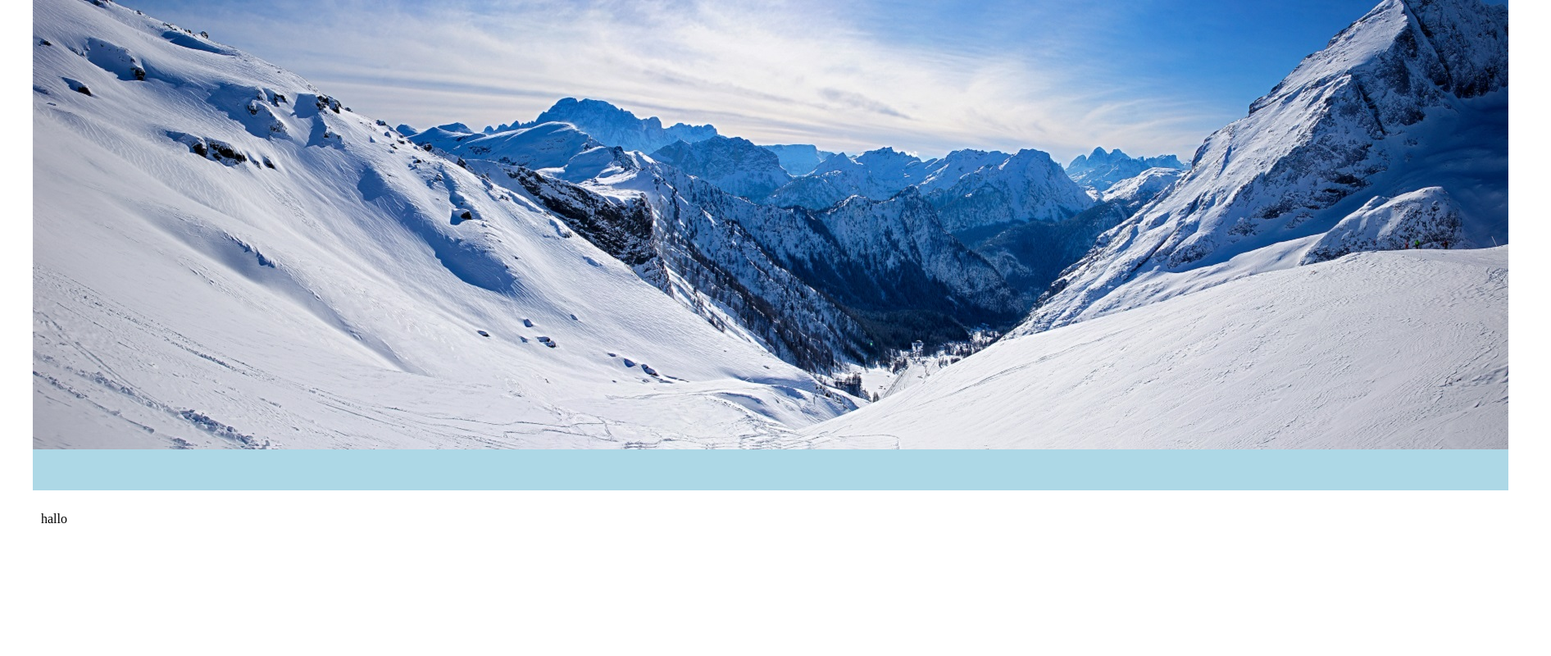
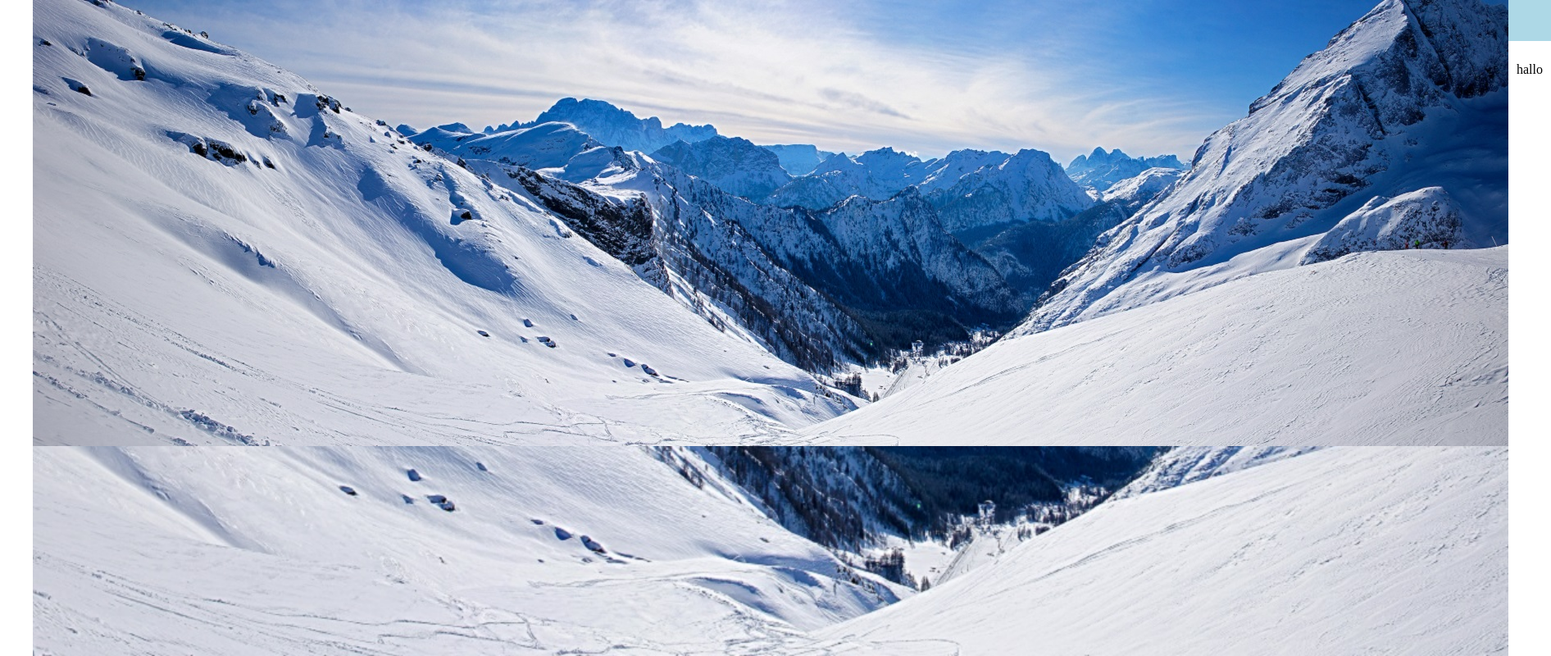
Before and after one commit to Torvaldhompland/flexbox, a plain HTML site: page index.html in a window 1280 px wide. Shown: the whole page at 82% size, 1892 px wide, since content can reach past the window. Drawn offline with Linux system fonts and the light colour scheme.

Commit message:
Update stilark.css

```diff
--- a/stilark.css
+++ b/stilark.css
@@ -1,4 +1,4 @@
-.innpakninghtml, body {
+.innpakning, html, body {
     height: 100%;
     margin: 0;
 max-width: 1200px;
```
